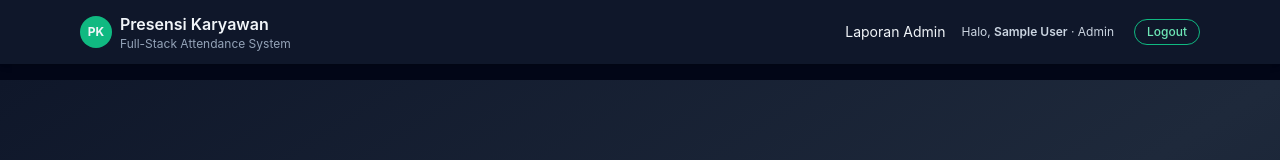
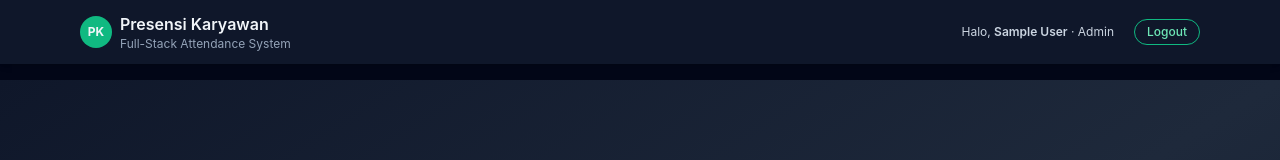
Before and after one commit to E-PPAW-TI503P-2025/PRKPAW_20230140223, a React (Create React App) app in the folder 20230140223-react/: page / in a window 1280 px wide. Shown: the top 160 px of the page. Built offline with nearby package versions, Linux system fonts and the light colour scheme; sample sign-in values are in the browser's storage.

Commit message:
refactor: Remove "Laporan Admin" link from Navbar for non-admin users

```diff
--- a/20230140223-react/src/components/Navbar.js
+++ b/20230140223-react/src/components/Navbar.js
@@ -57,17 +57,6 @@ function Navbar() {
 
         {/* Menu kanan */}
         <nav className="flex items-center gap-4 text-sm">
-          {/* ✅ Menu "Laporan Admin" hanya jika role = admin */}
-          {isAuthenticated && role === 'admin' && (
-            <Link
-              to="/dashboard" // nanti kalau bikin halaman khusus laporan, path ini bisa diganti
-              className={`hover:text-emerald-400 ${
-                isActive('/dashboard') ? 'text-emerald-400 font-semibold' : ''
-              }`}
-            >
-              Laporan Admin
-            </Link>
-          )}
 
           {/* Kalau BELUM login: tampilkan Login & Register */}
           {!isAuthenticated && (
```
